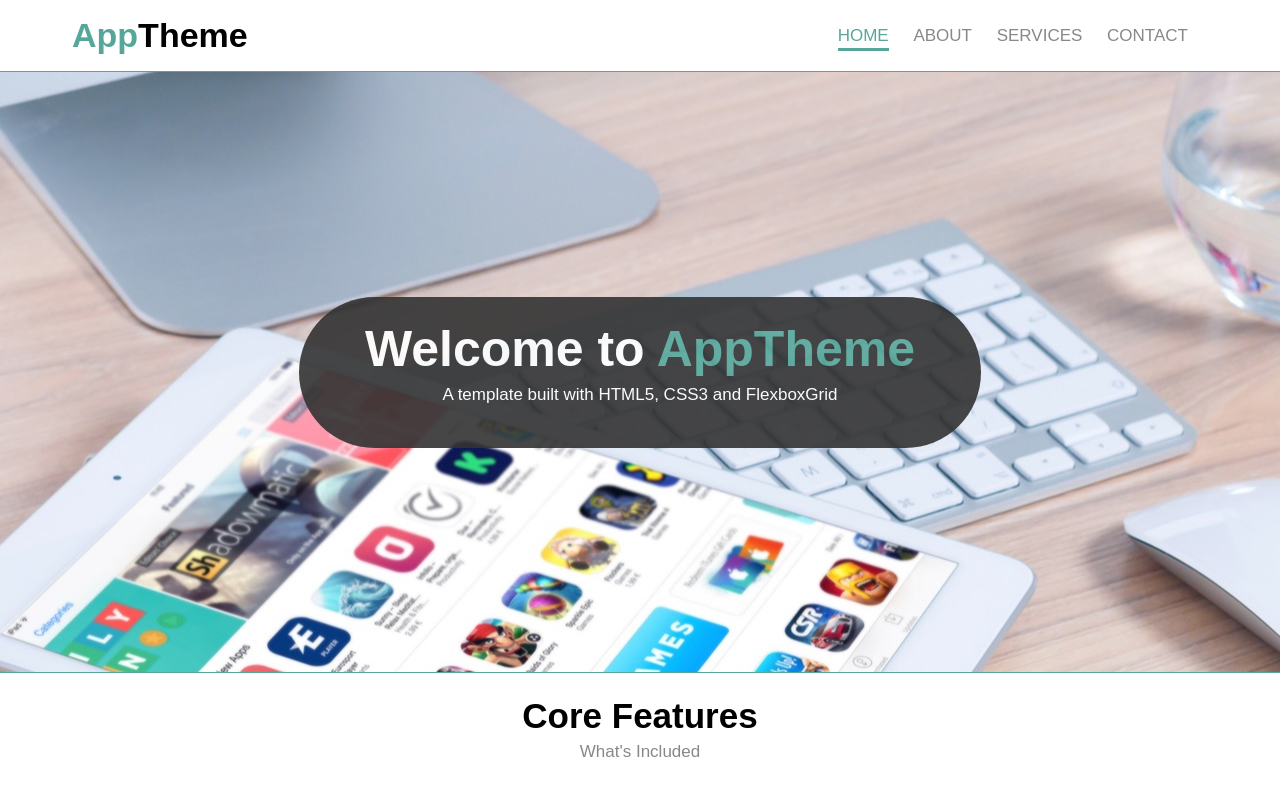
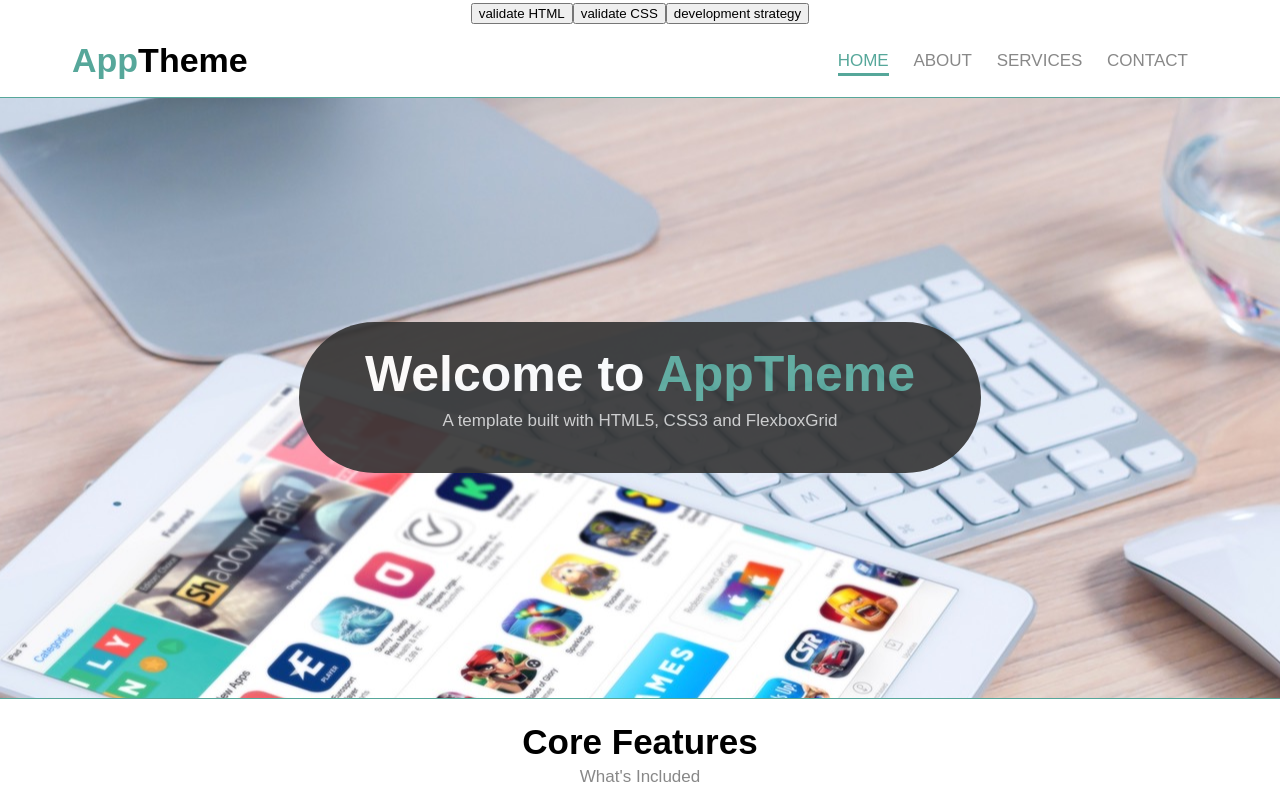
Before and after one commit to Muriithinancy/app-theme, a plain HTML site: page index.html in a window 1280 px wide. Shown: the top 800 px of the page. Drawn offline with Linux system fonts and the light colour scheme.

Commit message:
changed showcase paragraph color Relates #15

```diff
--- a/css/style.css
+++ b/css/style.css
@@ -69,7 +69,7 @@ img {
 }
 
 #showcase p {
-    color: #cc;
+    color: #ccc;
     margin: 0;
 }
 
--- a/index.html
+++ b/index.html
@@ -9,7 +9,7 @@
   <link rel="stylesheet" href="./css/flexboxgrid.css">
   <meta charset="utf-8">
   <!-- Leave this here!  It renders the review buttons  -->
-  <!-- <script src='./evaluation/init.js'></script> -->
+  <script src='./evaluation/init.js'></script>
 </head>
 
 <body>
```
Also changed, not shown: 1 other file.
